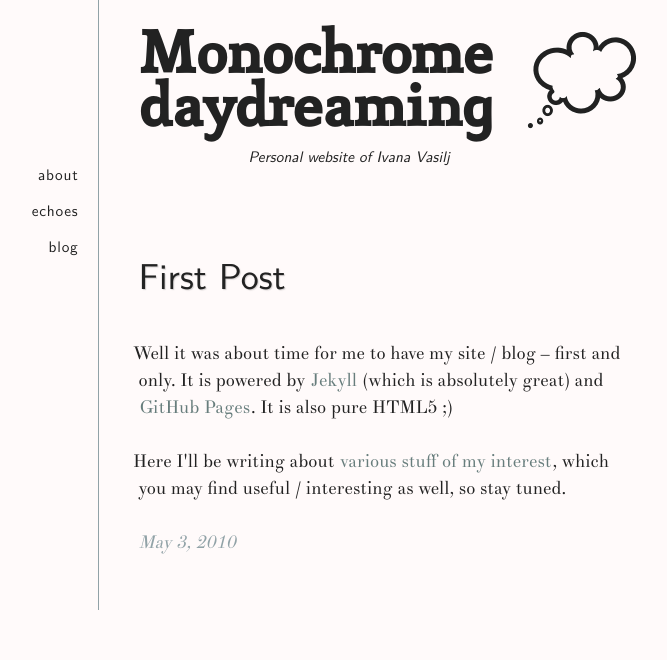
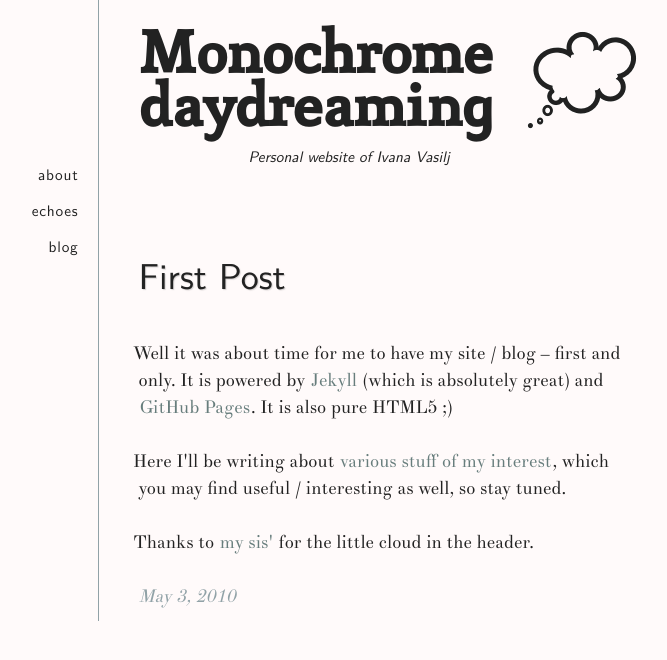
Before and after one commit to ivana/ivana.github.com, a Jekyll site: the page built from _posts/2010-05-03-first-post.html, in a window 1280 px wide. Shown: the top 660 px of the page, without its empty margins (272-939 px from the left). Built offline with Jekyll 4.4.1, drawn with Linux system fonts in a browser that asks for light colours.

Commit message:
header made right

```diff
--- a/_layouts/default.html
+++ b/_layouts/default.html
@@ -19,13 +19,13 @@
 
     <header>
 
-      <a href="/">
-        <hgroup>
+      <hgroup>
+        <a href="/">
           <img src="/img/cloudy.gif" alt="monochrome daydreaming logo (cloud)">
           <h1>Monochrome daydreaming</h1>
           <h2>Personal website of Ivana Vasilj</h2>
-        </hgroup>
-      </a>
+        </a>
+      </hgroup>
 
       <nav>
         <ol>
--- a/_layouts/post.html
+++ b/_layouts/post.html
@@ -2,9 +2,7 @@
 layout: default
 ---
 <article>
-  <header>
-    <h1>{{ page.title }} </h1>
-  </header>
+  <h1>{{ page.title }}</h1>
 
   {{ content }}
 
--- a/_posts/2010-05-03-first-post.html
+++ b/_posts/2010-05-03-first-post.html
@@ -12,3 +12,6 @@
   Here I'll be writing about <a href="/about#interests">various stuff of my interest</a>,
   which you may find useful / interesting as well, so stay tuned. <!-- TODO: rss link -->
 </p>
+<p>
+  Thanks to <a href="http://www.facebook.com/tasha212">my sis'</a> for the little cloud in the header.
+</p>
--- a/index.html
+++ b/index.html
@@ -9,9 +9,7 @@
   {% for post in site.posts limit:1 %}
   <article>
 
-    <header>
-      <h1>{{ post.title }} </h1>
-    </header>
+    <h1>{{ post.title }} </h1>
 
     {{ post.content }}
 
```
